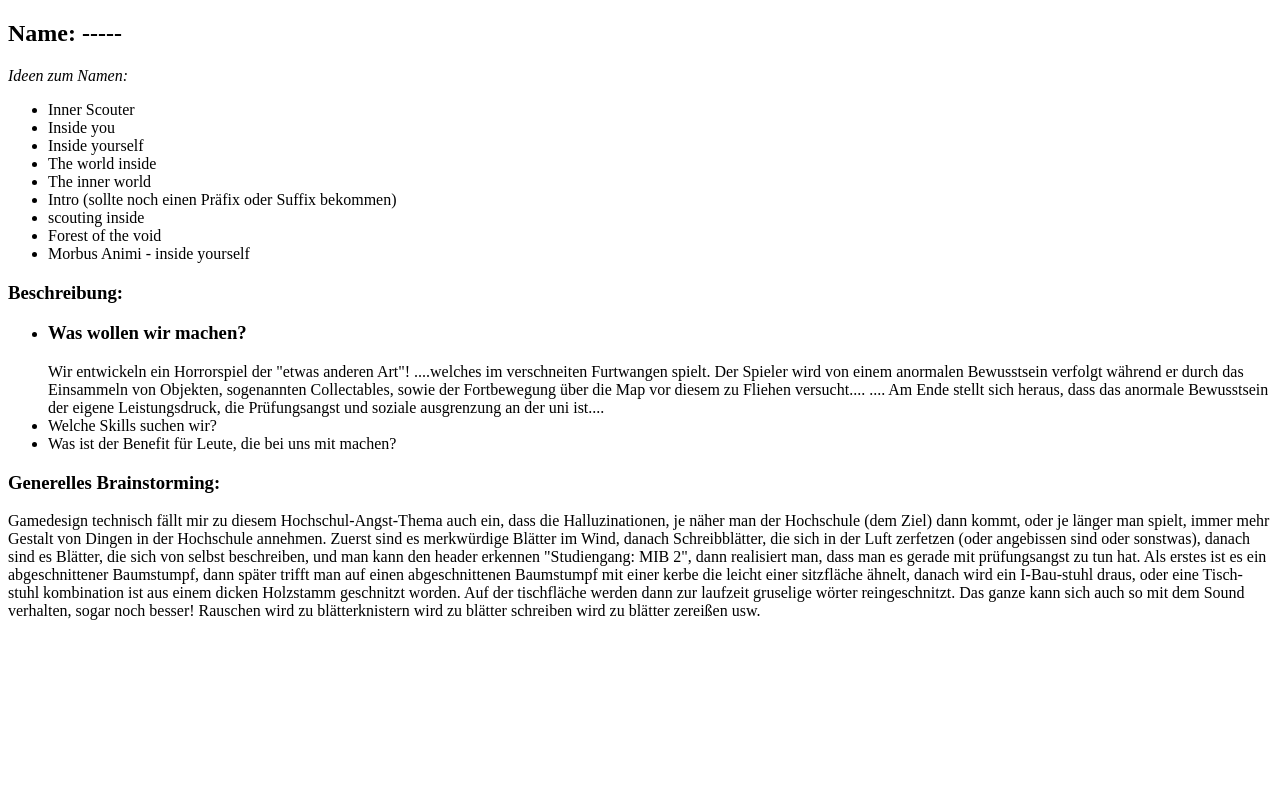
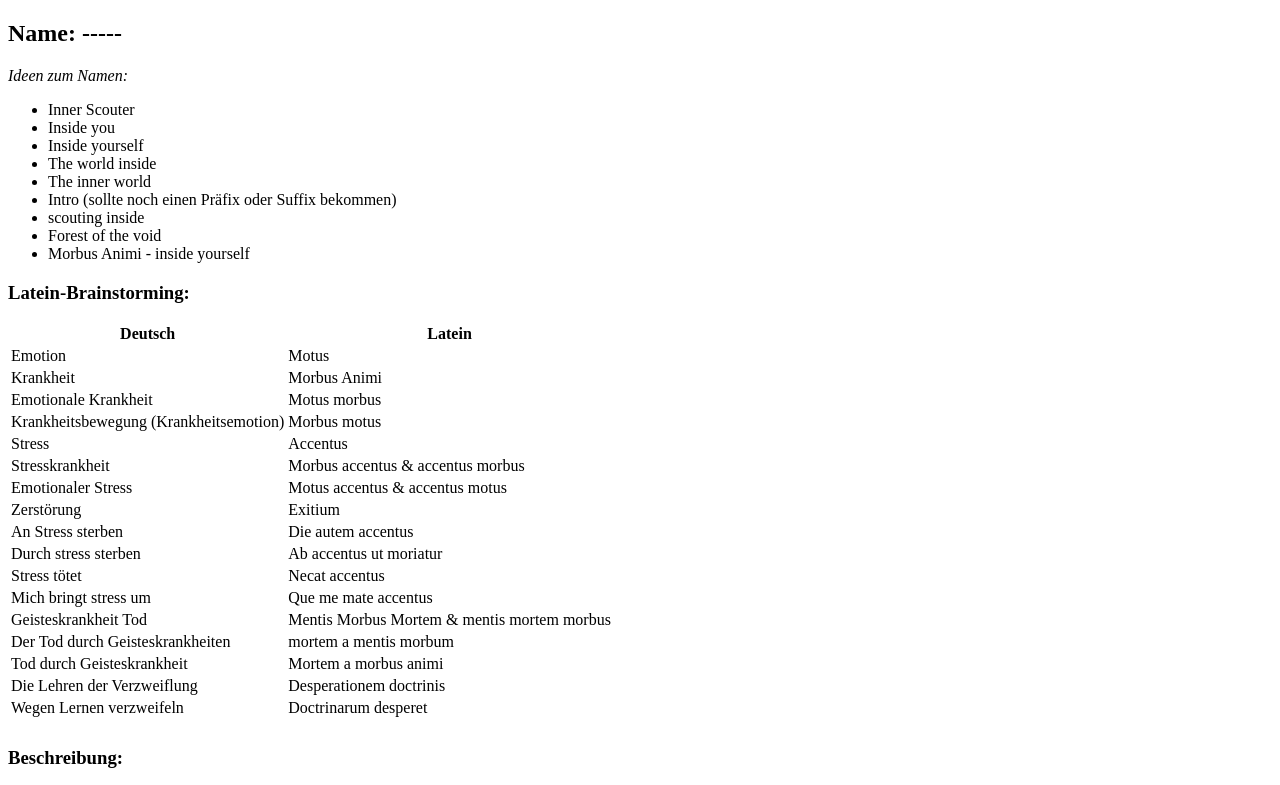
Before and after one commit to CalvinDO/Projektstudium, a plain HTML site: page index.html in a window 1280 px wide. Shown: the top 785 px of the page. Drawn offline with Linux system fonts and the light colour scheme.

Commit message:
latin brainstorm

```diff
--- a/index.html
+++ b/index.html
@@ -46,6 +46,93 @@
                 </li>
             </ul>
         </list>
+        <div>
+            <h3>
+                Latein-Brainstorming:
+            </h3>
+            <table>
+                <tr>
+                    <th>Deutsch</th>
+                    <th>Latein</th>
+                </tr>
+                <tr>
+                    <td>Emotion</td>
+                    <td>Motus</td>
+                </tr>
+                <tr>
+                    <td>Krankheit</td>
+                    <td>Morbus Animi</td>
+                </tr>
+                <tr>
+                    <td>Emotionale Krankheit</td>
+                    <td>Motus morbus</td>
+                </tr>
+                <tr>
+                    <td>Krankheitsbewegung (Krankheitsemotion)</td>
+                    <td>Morbus motus</td>
+                </tr>
+                <tr>
+                    <td>Stress</td>
+                    <td>Accentus</td>
+                </tr>
+                <tr>
+                    <td>Stresskrankheit</td>
+                    <td>Morbus accentus & accentus morbus</td>
+                </tr>
+                <tr>
+                    <td>Emotionaler Stress</td>
+                    <td>Motus accentus & accentus motus</td>
+                </tr>
+                <tr>
+                    <td>Zerstörung</td>
+                    <td>Exitium</td>
+                </tr>
+                <tr>
+                    <td>An Stress sterben</td>
+                    <td>Die autem accentus</td>
+                </tr>
+                <tr>
+                    <td>Durch stress sterben</td>
+                    <td>Ab accentus ut moriatur</td>
+                </tr>
+                <tr>
+                    <td>Stress tötet</td>
+                    <td>Necat accentus</td>
+                </tr>
+                <tr>
+                    <td>Mich bringt stress um</td>
+                    <td>Que me mate accentus</td>
+                </tr>
+                <tr>
+                    <td>Geisteskrankheit Tod</td>
+                    <td>Mentis Morbus Mortem & mentis mortem morbus </td>
+                </tr>
+                <tr>
+                    <td>Der Tod durch Geisteskrankheiten</td>
+                    <td>mortem a mentis morbum</td>
+                </tr>
+                <tr>
+                    <td>Tod durch Geisteskrankheit</td>
+                    <td>Mortem a morbus animi</td>
+                </tr>
+                <tr>
+                    <td>Die Lehren der Verzweiflung</td>
+                    <td>Desperationem doctrinis</td>
+                </tr>
+                <tr>
+                    <td>Wegen Lernen verzweifeln</td>
+                    <td>Doctrinarum desperet</td>
+                </tr>
+                <tr>
+                    <td></td>
+                    <td></td>
+                </tr>
+                <tr>
+                    <td></td>
+                    <td></td>
+                </tr>
+            </table>
+        </div>
     </div>
 
     <h3>
```
